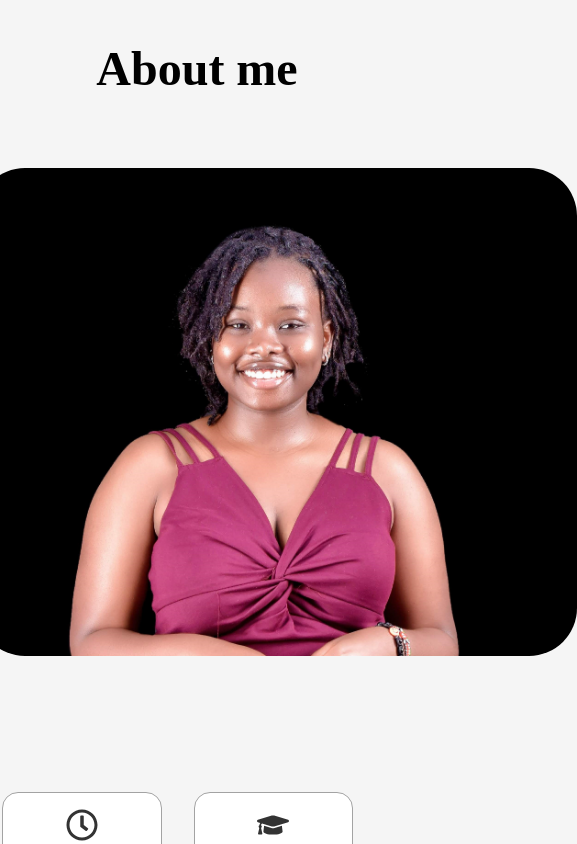
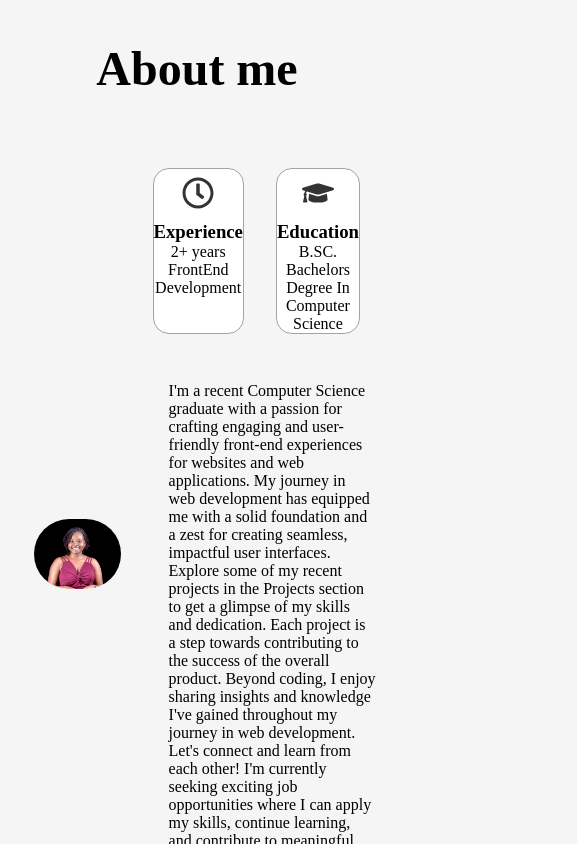
Before and after one commit to JLavvy/Portfolio, a React (Vite) app: page / in a window 390 px wide. Shown: the part 800-1644 px from the top of the page, 577 px wide, since content can reach past the window. Built offline with nearby package versions, Linux system fonts and the light colour scheme.

Commit message:
update on the about section

```diff
--- a/src/components/pages/About.css
+++ b/src/components/pages/About.css
@@ -1,4 +1,3 @@
-
 #about {
     flex-direction: column;
   }
@@ -14,21 +13,19 @@
 
   .about-container {
     display: flex;
-    gap: 4rem;
-    height: 80vh;
-    z-index: 1;
-}
+    flex-direction: row;
+    gap: 2rem;
+    align-items: center;
+    justify-content: center;
+    margin: 2rem;
 
   .about-profile {
-    height: 480px;
-    width: 600px;
-    margin-left: 5rem;
-    margin-top: 2.5rem;
+    max-width: 38%;
   }
 
   .about-pic {
-    width: 35rem;
-    height: 30rem;
+    width: 100%;
+    height: auto;
     border-radius: 3rem;
     z-index: 1;
   }
@@ -37,25 +34,23 @@
     display: flex;
     flex-direction: column;
     justify-content: center;
+    max-width: 60%;
   }
 
   .about-containers {
     gap: 2rem;
     margin-bottom: 1rem;
     display: flex;
-    width: 90%;
+    flex-direction: row;
   }
 
   .details-container {
-    margin-top: 3rem;
-    padding: 0.5rem;
-    flex: 2;
+    margin-top: 2rem;
     background: white;
     border-radius: 1rem;
-    border: rgb(53, 53, 53) 0.1rem solid;
-    border-color: rgb(163, 163, 163);
-    gap: 4rem;
+    border: 1px solid rgb(163, 163, 163);
     text-align: center;
+    flex: 1;
   }
 
   .details-container h3, .details-container p {
@@ -65,45 +60,26 @@
   .text-container {
     margin-top: 1rem;
     margin-left: 1rem;
-    width: 90%;
+    margin-right: 1rem;
+    width: 100%;
+    max-width: 800px;
     height: auto;
-}
-
-.skills{
-    display: block;
-}
-.skills h2 {
-    text-align: center;
-    color: black;
-    font-size: 2rem;
-    margin-top: 2rem;
-
   }
 
   /* Media query for smaller screens */
   @media screen and (max-width: 768px) {
-    #about {
+    .about-container {
       flex-direction: column;
     }
 
-    .about-container {
-        flex-direction: column;
-        align-items: center;
-    }
-
-    .about-profile {
-        margin: 2rem 0;
+    .about-profile,
+    .about-container-details {
+      max-width: 100%;
     }
 
     .about-pic {
       width: 100%;
       height: auto;
-        margin-left: 5rem;
     }
-
-    .details-container {
-        width: 100%;
   }
-
-
 }
--- a/src/components/pages/About.jsx
+++ b/src/components/pages/About.jsx
@@ -1,21 +1,25 @@
-
-import React from 'react'
-import { FaGraduationCap, FaRegClock } from 'react-icons/fa'
-import "./About.css"
+import React from 'react';
+import { FaGraduationCap, FaRegClock } from 'react-icons/fa';
+import './About.css';
 
 export const About = () => {
   return (
     <section id='about'>
-      <p className="about-text">Get to Know more</p>
-      <h1 className="about-title">About me</h1>
+      <div className="about-text-container">
+        <p className="about-text">Get to Know more</p>
+        <h1 className="about-title">About me</h1>
+      </div>
+
       <div className="about-container">
         <div className="about-profile">
-          <img src="./src/assets/FAN_2730 copy.JPG" alt="Profile Picture" className="about-pic" />
+          <img
+            src="./src/assets/FAN_2730 copy.JPG"
+            alt="Profile Picture"
+            className="about-pic"
+          />
         </div>
         <div className="about-container-details">
-
           <div className="about-containers">
-
             <div className="details-container">
               <FaRegClock className="icon" onClick={Location} />
               <h3>Experience</h3>
@@ -27,20 +31,13 @@ export const About = () => {
               <h3>Education</h3>
               <p>B.SC. Bachelors Degree In<br /> Computer Science</p>
             </div>
+          </div>
 
-          </div>
           <div className="text-container">
-            <p>I'm a recent Computer Science graduate with a passion for crafting engaging and user-friendly front-end experiences for websites and web applications. My journey in web development has equipped me with a solid foundation and a zest for creating seamless, impactful user interfaces.
-              Explore some of my recent projects in the Projects section to get a glimpse of my skills and dedication. Each project is a step towards contributing to the success of the overall product.
-              Beyond coding, I enjoy sharing insights and knowledge I've gained throughout my journey in web development. Let's connect and learn from each other!
-              I'm currently seeking exciting job opportunities where I can apply my skills, continue learning, and contribute to meaningful projects. If you have an opportunity that aligns with my passion and skills, feel free to reach out. I'm eager to embark on the next phase of my career journey. 🚀</p>
+            <p>I'm a recent Computer Science graduate with a passion for crafting engaging and user-friendly front-end experiences for websites and web applications. My journey in web development has equipped me with a solid foundation and a zest for creating seamless, impactful user interfaces. Explore some of my recent projects in the Projects section to get a glimpse of my skills and dedication. Each project is a step towards contributing to the success of the overall product. Beyond coding, I enjoy sharing insights and knowledge I've gained throughout my journey in web development. Let's connect and learn from each other! I'm currently seeking exciting job opportunities where I can apply my skills, continue learning, and contribute to meaningful projects. If you have an opportunity that aligns with my passion and skills, feel free to reach out. I'm eager to embark on the next phase of my career journey. 🚀</p>
           </div>
         </div>
-
       </div>
-
-
-
     </section>
-  )
-}
+  );
+};
--- a/src/components/pages/Stack.css
+++ b/src/components/pages/Stack.css
@@ -3,7 +3,16 @@
     color: black;
     margin-bottom: 2.5rem;
 }
+.skills{
+  display: block;
+}
+.skills h2 {
+  text-align: center;
+  color: black;
+  font-size: 2rem;
+  margin-top: 2rem;
 
+}
 .tech-stack {
     display: flex;
     justify-content: center;
```
Lines whose indentation alone changed are shown as unchanged.
